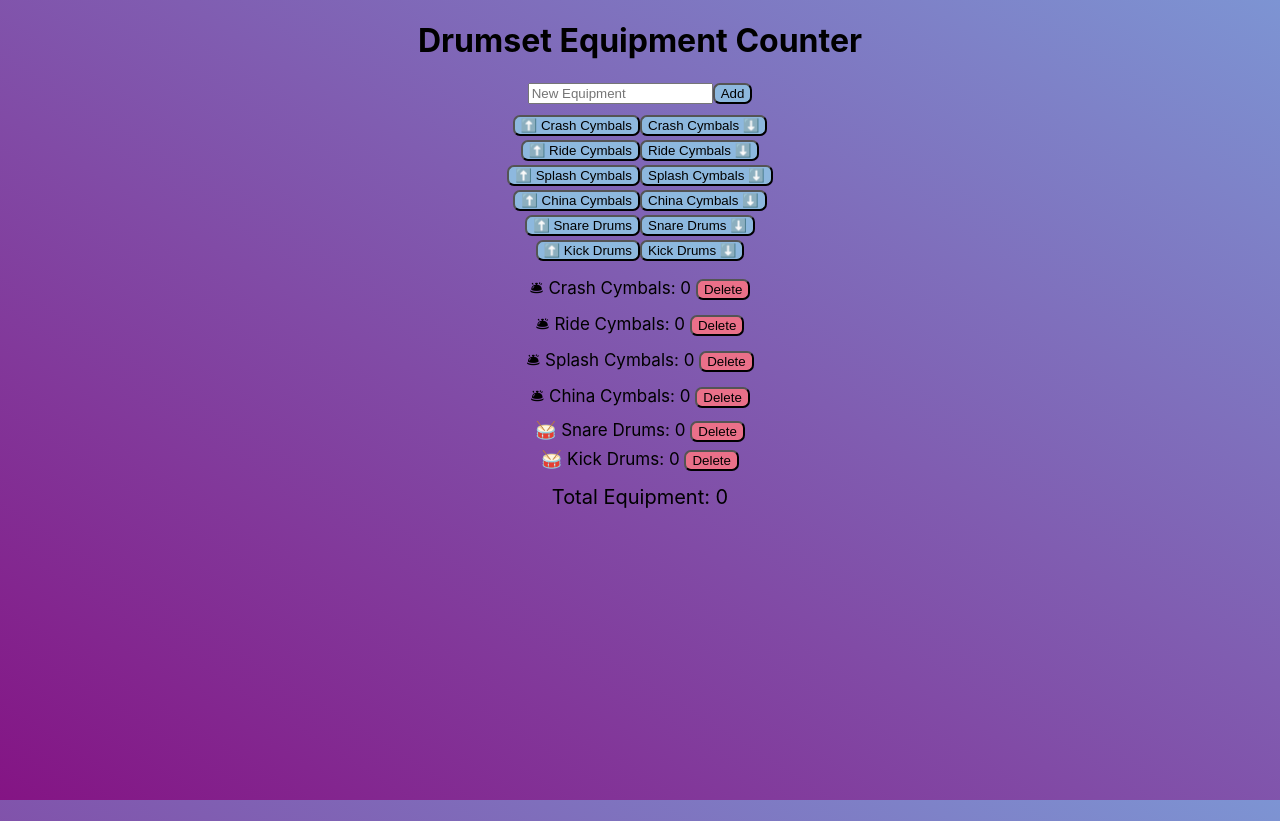
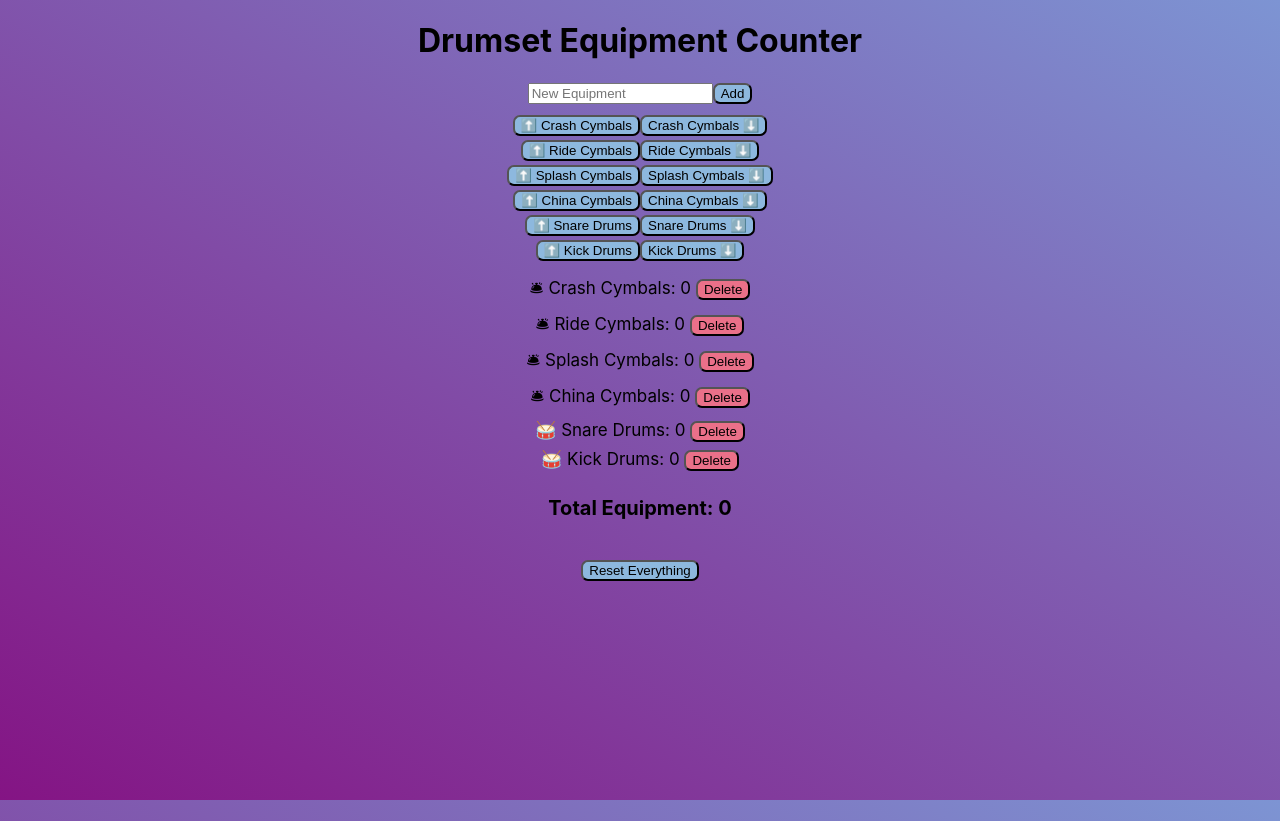
Before and after one commit to sarahcode2112/drum-equipment-counter, a React (Create React App) app: page / in a window 1280 px wide. Built offline with nearby package versions, Linux system fonts and the light colour scheme.

Commit message:
add Reset button

```diff
--- a/src/App.css
+++ b/src/App.css
@@ -32,6 +32,11 @@ button {
 }
 
 .totalCymbalCountRow {
-  margin-top: 14px;
+  margin: 25px;
   font-size: 20px;
+  font-weight: bold
 }
+
+.resetButton {
+  margin: 15px
+}
--- a/src/App.tsx
+++ b/src/App.tsx
@@ -54,6 +54,17 @@ function App() {
     setNewCymbal('')
   }
 
+  const resetCounts = () => {
+    setCymbalCounts({
+      'Crash Cymbals': 0,
+      'Ride Cymbals': 0,
+      'Splash Cymbals': 0,
+      'China Cymbals': 0,
+      'Snare Drums': 0,
+      'Kick Drums': 0,
+    })
+  }
+
   return (
     <div className="App">
       <header>
@@ -94,6 +105,9 @@ function App() {
         <div className="totalCymbalCountRow">
           Total Equipment: {totalEquipment}
         </div>
+        <button onClick={resetCounts} className="resetButton">
+          Reset Everything
+        </button>
       </section>
     </div>
   );
```
